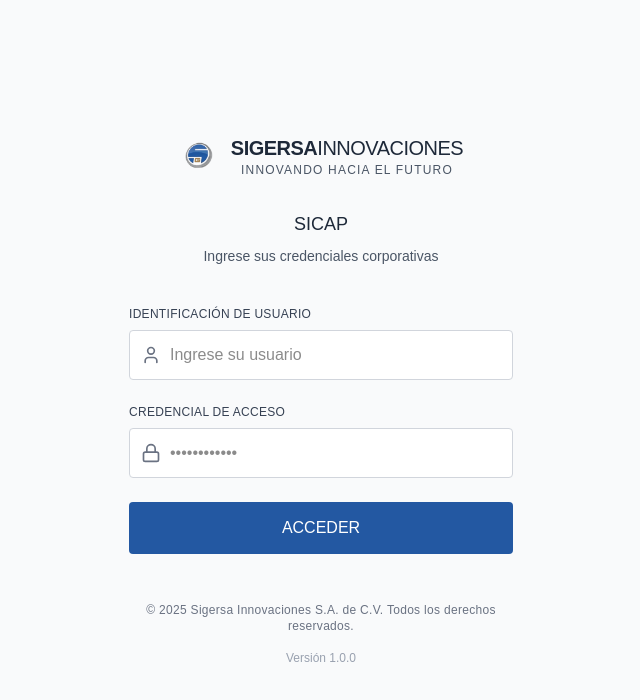
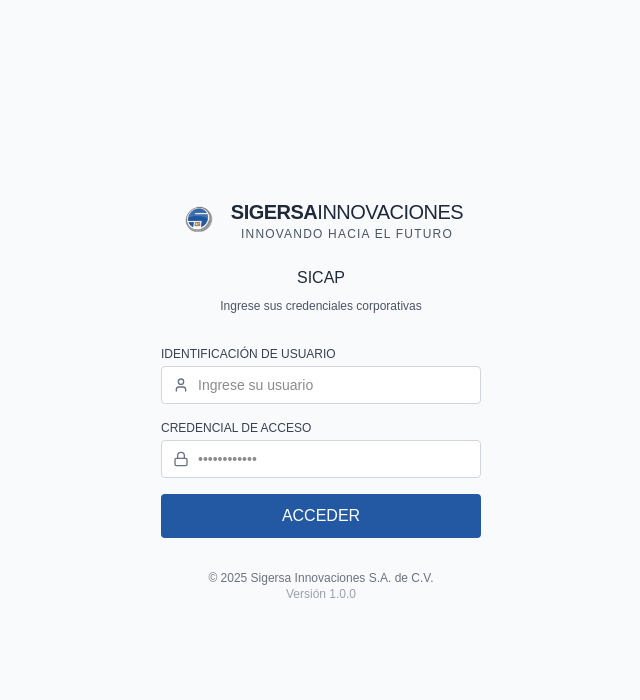
Before and after one commit to Sigersa/sicapsystem, a Next.js app: page / in a window 1280 px wide. Shown: the top 700 px of the page, without its empty margins (319-959 px from the left). Built offline with nearby package versions, Linux system fonts and the light colour scheme.

Commit message:
Update page.tsx

```diff
--- a/app/page.tsx
+++ b/app/page.tsx
@@ -1,4 +1,5 @@
 'use client';
+
 import { useState } from 'react';
 import { useForm } from 'react-hook-form';
 import { Lock, User } from 'lucide-react';
@@ -14,6 +15,7 @@ export default function Login() {
   const [isLoading, setIsLoading] = useState(false);
   const [error, setError] = useState<string | null>(null);
   const router = useRouter();
+
   const {
     register,
     handleSubmit,
@@ -29,47 +31,35 @@ export default function Login() {
     setIsLoading(true);
     setError(null);
 
-    console.log('Enviando datos:', {
-      username: data.username,
-      passwordLength: data.password.length
-    });
-
     try {
       const response = await fetch('/api/auth/login', {
         method: 'POST',
         headers: {
-          'Content-Type': 'application/json',
+          'Content-Type': 'application/json'
         },
-        credentials: 'include', // Importante para cookies
+        credentials: 'include',
         body: JSON.stringify({
           username: data.username.trim(),
-          password: data.password // No hacer trim aquí, se hace en el backend
-        }),
+          password: data.password
+        })
       });
 
       const result = await response.json();
-      console.log('Respuesta del servidor:', result);
 
       if (!response.ok) {
         throw new Error(result.error || 'Error en la autenticación');
       }
 
-      if (result.success) {
-        console.log('✅ Login exitoso, redirigiendo a:', result.redirectTo);
+      if (!result.success) {
+        throw new Error('Respuesta inválida del servidor');
+      }
 
-        // Guardar datos de usuario en localStorage
-        localStorage.setItem('user', JSON.stringify(result.user));
-        localStorage.setItem('sessionExpiresAt', (Date.now() + 15 * 60 * 1000).toString());
+      router.push(result.redirectTo);
 
-        // Redirigir según el tipo de usuario
-        router.push(result.redirectTo);
-      } else {
-        throw new Error('Respuesta del servidor no fue exitosa');
-      }
     } catch (err: any) {
-      const errorMessage = err.message || 'Error al iniciar sesión. Verifique sus credenciales.';
-      setError(errorMessage);
-      console.error('Login error:', err);
+      setError(
+        err.message || 'Error al iniciar sesión. Verifique sus credenciales.'
+      );
     } finally {
       setIsLoading(false);
     }
@@ -77,11 +67,11 @@ export default function Login() {
 
   return (
     <div className="min-h-screen bg-gray-50 flex items-center justify-center p-4">
-      <div className="w-full max-w-sm">
+      <div className="w-full max-w-xs">
 
         {/* Header */}
-        <div className="mb-10 text-center">
-          <div className="flex items-center justify-center space-x-3 mb-8">
+        <div className="mb-8 text-center">
+          <div className="flex items-center justify-center space-x-3 mb-6">
             <div className="w-10 h-10 rounded-md flex items-center justify-center overflow-hidden">
               <Image
                 src="/1.png"
@@ -96,84 +86,75 @@ export default function Login() {
               <h1 className="text-xl font-semibold text-gray-800 tracking-tight">
                 SIGERSA<span className="font-light">INNOVACIONES</span>
               </h1>
-              <p className="text-xs text-gray-600 tracking-widest">INNOVANDO HACIA EL FUTURO</p>
+              <p className="text-xs text-gray-600 tracking-widest">
+                INNOVANDO HACIA EL FUTURO
+              </p>
             </div>
           </div>
 
-          <h2 className="text-lg font-light text-gray-800 mb-2">SICAP</h2>
-          <p className="text-gray-600 text-sm">
+          <h2 className="text-base font-light text-gray-800 mb-2">SICAP</h2>
+          <p className="text-gray-600 text-xs">
             Ingrese sus credenciales corporativas
           </p>
         </div>
 
-        {/* Mostrar error */}
+        {/* Error */}
         {error && (
-          <div className="mb-4 p-3 bg-red-50 border border-red-200 rounded text-red-700 text-sm animate-fade-in">
-            <div className="flex items-center">
-              <div className="mr-2">⚠️</div>
-              <div>{error}</div>
-            </div>
+          <div className="w-full mb-4 p-2 bg-red-50 border border-red-200 rounded text-red-700 text-xs">
+            {error}
           </div>
         )}
 
         {/* Formulario */}
-        <form onSubmit={handleSubmit(onSubmit)} className="space-y-6">
+        <form onSubmit={handleSubmit(onSubmit)} className="space-y-4">
 
-          {/* Username Field */}
+          {/* Usuario */}
           <div>
-            <label className="block text-xs font-medium text-gray-700 mb-2 tracking-wide uppercase">
-              IDENTIFICACIÓN DE USUARIO
+            <label className="block text-xs font-medium text-gray-700 mb-1 uppercase">
+              Identificación de usuario
             </label>
             <div className="relative">
               <div className="absolute inset-y-0 left-0 pl-3 flex items-center pointer-events-none">
-                <User className="h-5 w-5 text-gray-500" />
+                <User className="h-4 w-4 text-gray-500" />
               </div>
               <input
                 type="text"
                 {...register('username', {
-                  required: 'Usuario es requerido',
-                  minLength: {
-                    value: 3,
-                    message: 'Usuario debe tener al menos 3 caracteres'
-                  }
+                  required: 'Usuario es requerido'
                 })}
-                className="w-full pl-10 pr-3 py-3 bg-white border border-gray-300 rounded focus:outline-none focus:border-[#2358a2] focus:ring-2 focus:ring-[#2358a2]/20 transition-all"
+                className="w-full pl-9 pr-3 py-2 text-sm bg-white border border-gray-300 rounded focus:outline-none focus:border-[#2358a2]"
                 placeholder="Ingrese su usuario"
                 autoComplete="username"
               />
             </div>
             {errors.username && (
-              <p className="mt-1 text-xs text-red-600 animate-fade-in">
+              <p className="mt-1 text-xs text-red-600">
                 {errors.username.message}
               </p>
             )}
           </div>
 
-          {/* Password Field */}
+          {/* Password */}
           <div>
-            <label className="block text-xs font-medium text-gray-700 mb-2 tracking-wide uppercase">
-              CREDENCIAL DE ACCESO
+            <label className="block text-xs font-medium text-gray-700 mb-1 uppercase">
+              Credencial de acceso
             </label>
             <div className="relative">
               <div className="absolute inset-y-0 left-0 pl-3 flex items-center pointer-events-none">
-                <Lock className="h-5 w-5 text-gray-500" />
+                <Lock className="h-4 w-4 text-gray-500" />
               </div>
               <input
                 type="password"
                 {...register('password', {
-                  required: 'Contraseña es requerida',
-                  minLength: {
-                    value: 6,
-                    message: 'Contraseña debe tener al menos 6 caracteres'
-                  }
+                  required: 'Contraseña es requerida'
                 })}
-                className="w-full pl-10 pr-3 py-3 bg-white border border-gray-300 rounded focus:outline-none focus:border-[#2358a2] focus:ring-2 focus:ring-[#2358a2]/20 transition-all"
+                className="w-full pl-9 pr-3 py-2 text-sm bg-white border border-gray-300 rounded focus:outline-none focus:border-[#2358a2]"
                 placeholder="••••••••••••"
                 autoComplete="current-password"
               />
             </div>
             {errors.password && (
-              <p className="mt-1 text-xs text-red-600 animate-fade-in">
+              <p className="mt-1 text-xs text-red-600">
                 {errors.password.message}
               </p>
             )}
@@ -183,24 +164,17 @@ export default function Login() {
           <button
             type="submit"
             disabled={isLoading}
-            className="w-full bg-[#2358a2] text-white py-3.5 px-4 rounded font-medium hover:bg-[#1d4a8a] focus:outline-none focus:ring-2 focus:ring-[#2358a2] focus:ring-offset-2 disabled:opacity-50 disabled:cursor-not-allowed transition-all duration-200 transform hover:scale-[1.02] active:scale-[0.98]"
+            className="w-full bg-[#2358a2] text-white py-2.5 rounded font-medium hover:bg-[#1d4a8a] disabled:opacity-50"
           >
-            {isLoading ? (
-              <div className="flex items-center justify-center">
-                <div className="animate-spin rounded-full h-5 w-5 border-b-2 border-white mr-3"></div>
-                VERIFICANDO CREDENCIALES...
-              </div>
-            ) : (
-              'ACCEDER'
-            )}
+            {isLoading ? 'VERIFICANDO…' : 'ACCEDER'}
           </button>
 
         </form>
 
         {/* Footer */}
-        <div className="mt-12 text-center space-y-4">
-          <p className="text-xs text-gray-500 tracking-wide">
-            © 2025 Sigersa Innovaciones S.A. de C.V. Todos los derechos reservados.
+        <div className="mt-8 text-center">
+          <p className="text-xs text-gray-500">
+            © 2025 Sigersa Innovaciones S.A. de C.V.
           </p>
           <p className="text-xs text-gray-400">
             Versión 1.0.0
```
